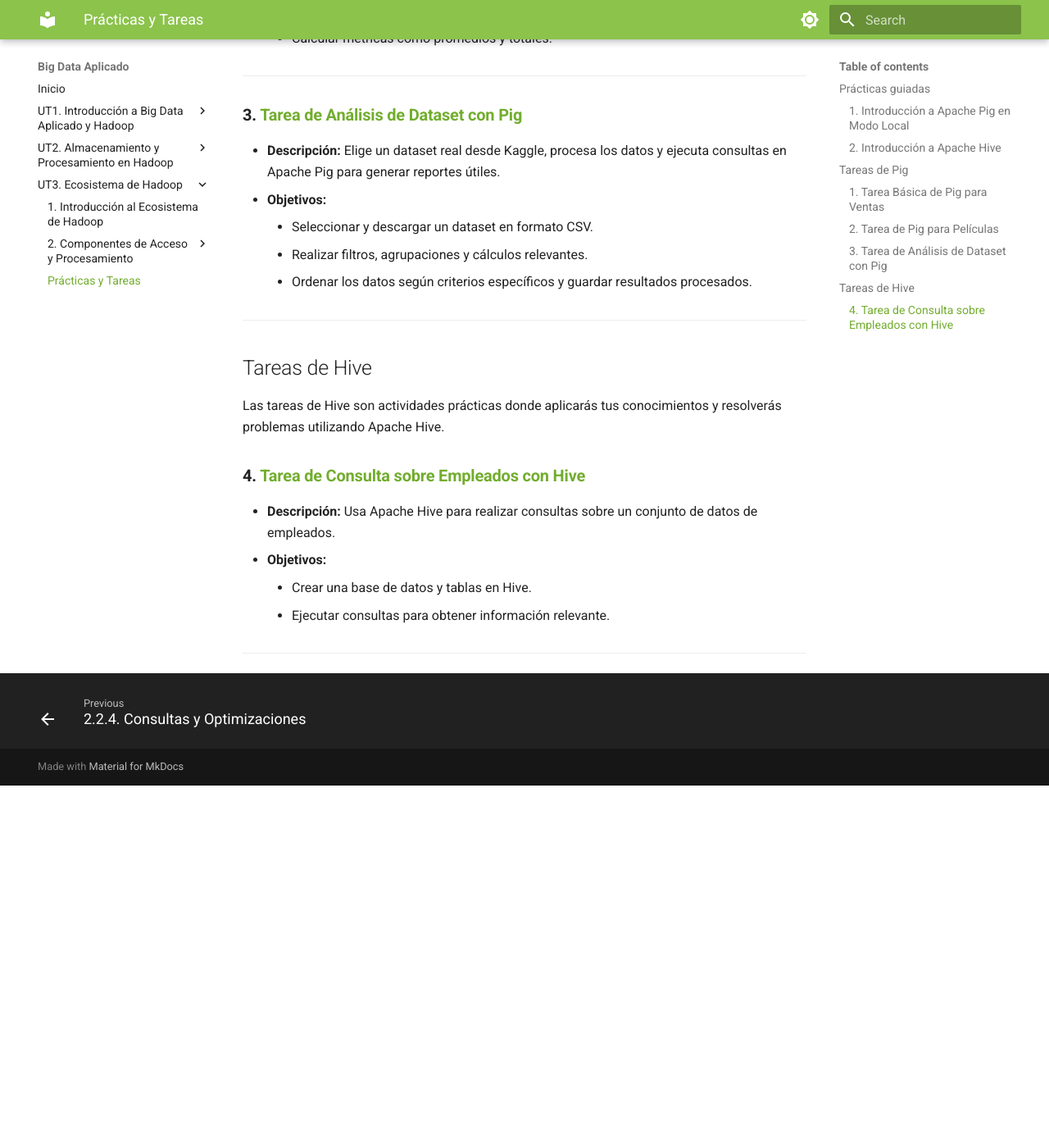
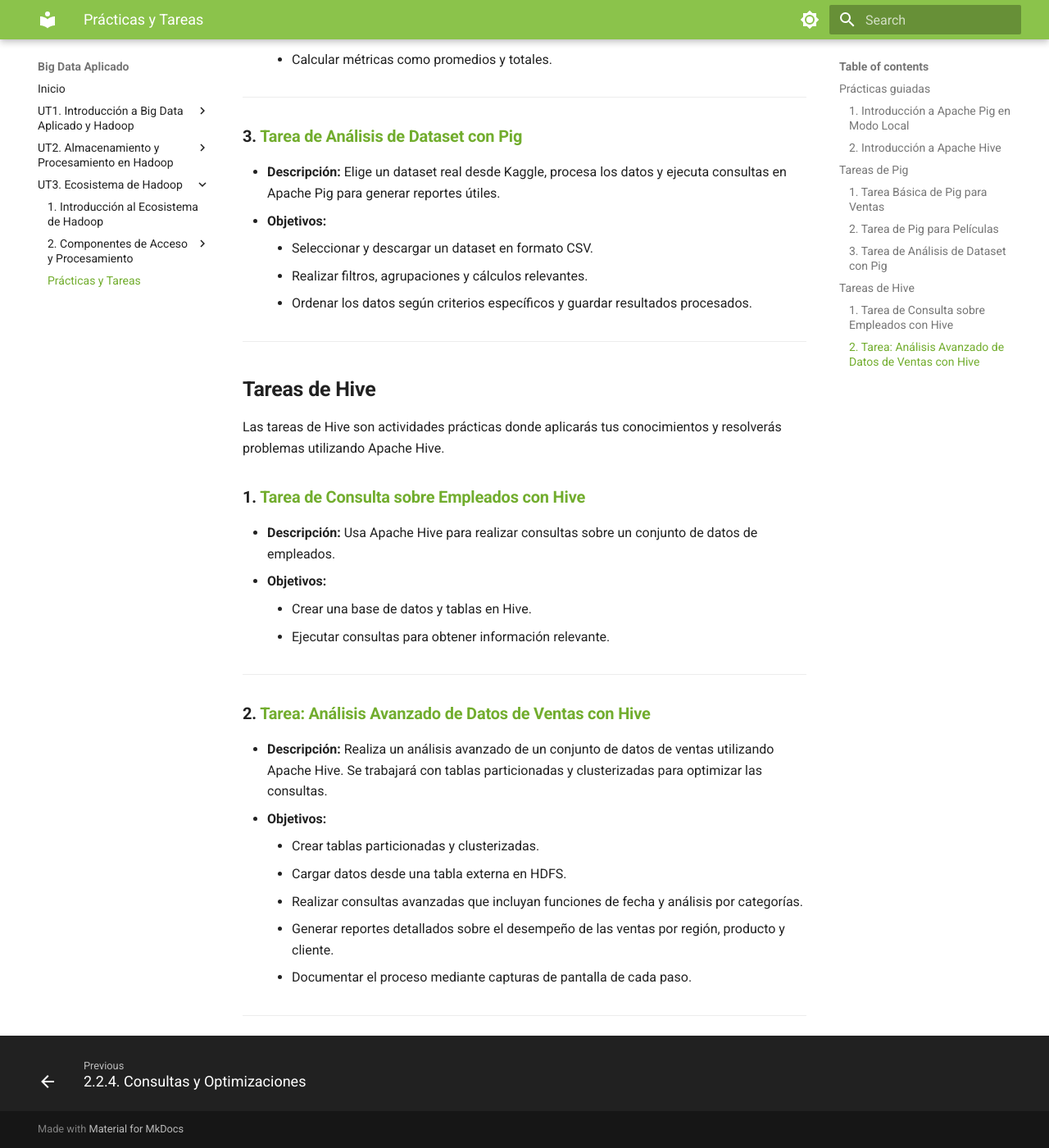
Before and after one commit to jgarciadeparedesh02/bda-apuntes, an MkDocs documentation site: the page built from docs/ut3-ecosistema-hadoop/tareas/index.md, in a window 1280 px wide and 1400 px high, scrolled down 1756 px. Shown: the whole window at 82% size. Built offline with MkDocs 1.6.1 and Material for MkDocs 9.7.7, drawn with Linux system fonts in a browser that asks for light colours; before the commit the page ends 2714 px from its top, so only the background shows below that.

Commit message:
ventas fixed

```diff
--- a/docs/ut3-ecosistema-hadoop/tareas/index.md
+++ b/docs/ut3-ecosistema-hadoop/tareas/index.md
@@ -1,6 +1,8 @@
 # Índice de prácticas y tareas
 
 Este índice incluye todas las prácticas guiadas y tareas correspondientes al curso. Asegúrate de seguir las instrucciones cuidadosamente para cada práctica y tarea, y consulta los materiales de apoyo cuando sea necesario.
+
+---
 
 ## **Prácticas guiadas**
 
@@ -26,7 +28,7 @@ Las prácticas guiadas están diseñadas para que sigas un conjunto de instrucci
 
 ---
 
-## Tareas de Pig
+## **Tareas de Pig**
 
 Las tareas de Pig son actividades prácticas donde aplicarás tus conocimientos y resolverás problemas utilizando Apache Pig.
 
@@ -57,14 +59,25 @@ Las tareas de Pig son actividades prácticas donde aplicarás tus conocimientos
 
 ---
 
-## Tareas de Hive
+## **Tareas de Hive**
 
 Las tareas de Hive son actividades prácticas donde aplicarás tus conocimientos y resolverás problemas utilizando Apache Hive.
 
-### **4. [Tarea de Consulta sobre Empleados con Hive](./hive/2_empleados.md)**
+### **1. [Tarea de Consulta sobre Empleados con Hive](./hive/2_empleados.md)**
 - **Descripción:** Usa Apache Hive para realizar consultas sobre un conjunto de datos de empleados.
 - **Objetivos:**
     - Crear una base de datos y tablas en Hive.
     - Ejecutar consultas para obtener información relevante.
 
 ---
+
+### **2. [Tarea: Análisis Avanzado de Datos de Ventas con Hive](./hive/3_ventas.md)**
+- **Descripción:** Realiza un análisis avanzado de un conjunto de datos de ventas utilizando Apache Hive. Se trabajará con tablas particionadas y clusterizadas para optimizar las consultas.
+- **Objetivos:**
+    - Crear tablas particionadas y clusterizadas.
+    - Cargar datos desde una tabla externa en HDFS.
+    - Realizar consultas avanzadas que incluyan funciones de fecha y análisis por categorías.
+    - Generar reportes detallados sobre el desempeño de las ventas por región, producto y cliente.
+    - Documentar el proceso mediante capturas de pantalla de cada paso.
+
+---
```
Also changed, not shown: docs/ut3-ecosistema-hadoop/tareas/hive/3_ventas.md (+31 -16 lines).
